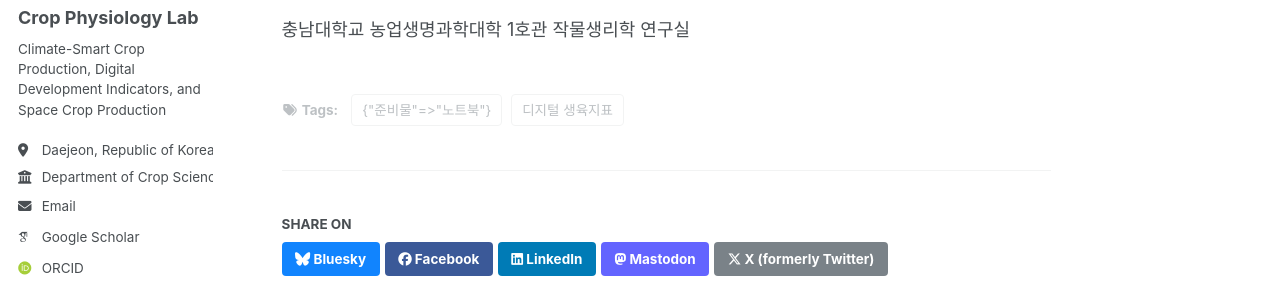
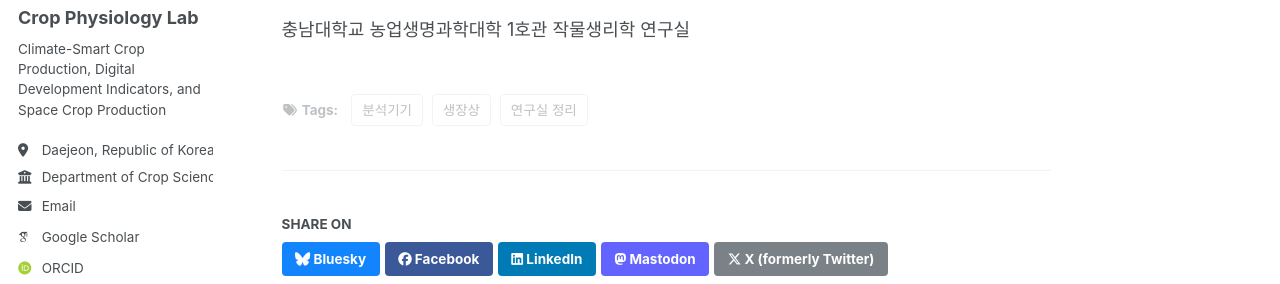
Before and after one commit to HYEONSEOKLEE-Prof/hyeonseoklee-prof.github.io, a Jekyll site: the page built from _posts/2026-01-15-연구실 준비.md, in a window 1280 px wide and 1393 px high. Shown: the part 254-538 px from the top of the window. Built offline with Jekyll 4.4.1, drawn with Linux system fonts in a browser that asks for light colours; some web fonts are replaced; a script bundle is joined from its source files by our own code; library files that are not in the unit come from our copies.

Commit message:
Update 2026-01-15-연구실 준비.md

```diff
--- a/_posts/2026-01-15-연구실 준비.md
+++ b/_posts/2026-01-15-연구실 준비.md
@@ -2,9 +2,12 @@
 title: "연구실 준비"
 date: 2026-01-15
 tags:
-  - 디지털 생육지표
-  - 준비물: 노트북
+  - 연구실 정리
+  - 분석기기
+  - 생장상
 ---
+
+
 
 연구실 정리
 =====
```
